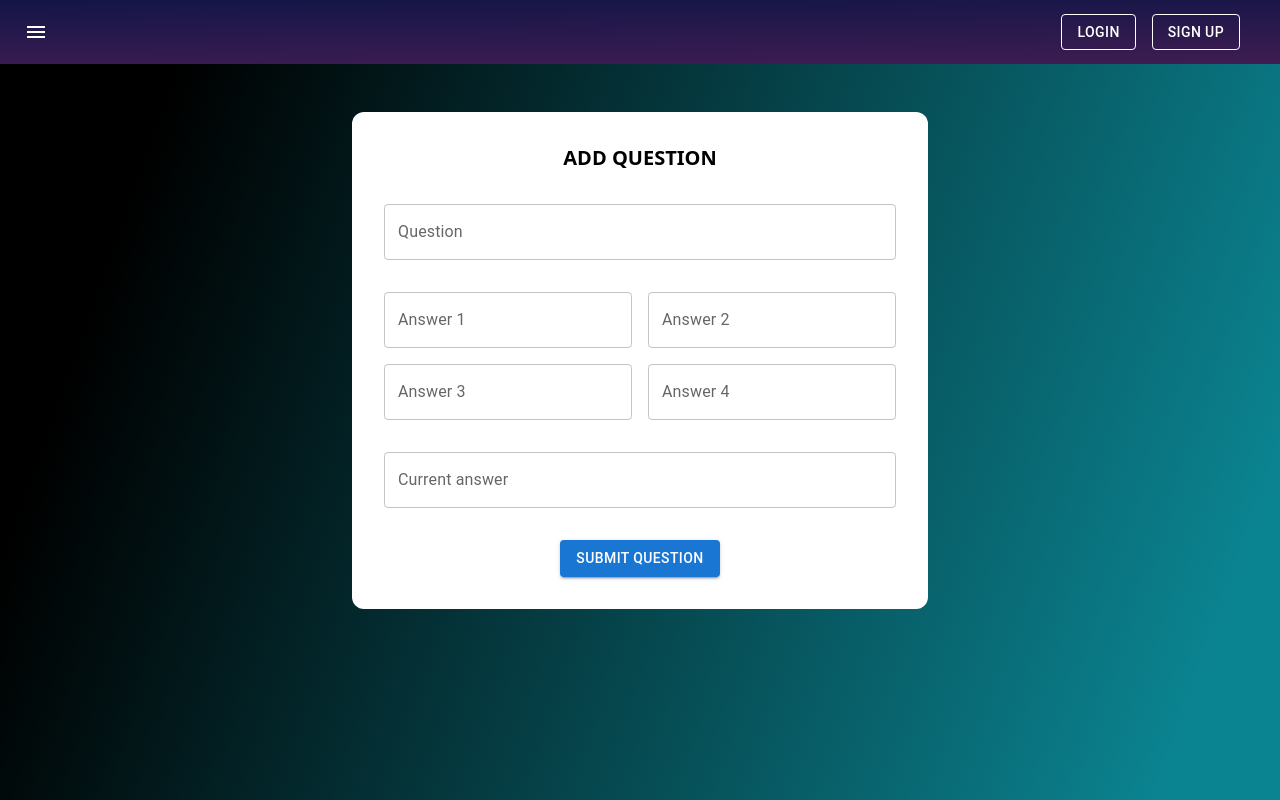
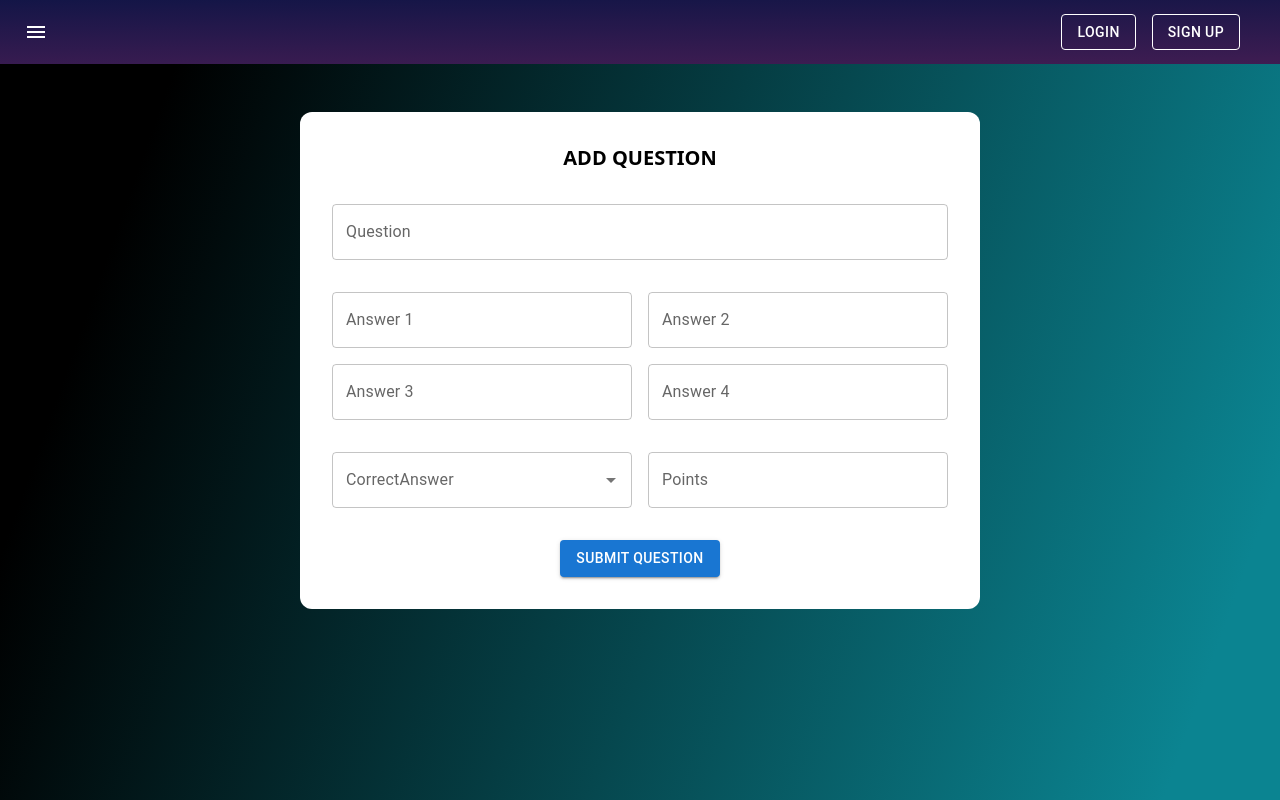
Before and after one commit to nenadmne/quiz, a React (Vite) app in the folder frontend/: page /admin in a window 1280 px wide. Built offline with nearby package versions, Linux system fonts and the light colour scheme.

Commit message:
Removed update reducer || Added point input and redo admin page

```diff
--- a/frontend/src/App.jsx
+++ b/frontend/src/App.jsx
@@ -2,7 +2,7 @@ import { createBrowserRouter, RouterProvider } from "react-router-dom";
 import Homepage from "./layouts/Homepage";
 import GameRoom from "./layouts/GameRoom";
 import NavigationBar from "./layouts/NavigationBar";
-import AdminPage from "./layouts/AdminPage";
+import AdminPage, { addQuestionAction } from "./layouts/AdminPage";
 
 import "react-toastify/dist/ReactToastify.css";
 import Lobby from "./layouts/Lobby";
@@ -28,6 +28,7 @@ function App() {
         {
           path: "/admin",
           element: <AdminPage />,
+          action: addQuestionAction
         },
       ],
     },
--- a/frontend/src/layouts/AdminPage.jsx
+++ b/frontend/src/layouts/AdminPage.jsx
@@ -1,33 +1,96 @@
 import { useState } from "react";
+import { Form } from "react-router-dom";
 import TextField from "@mui/material/TextField";
+import Autocomplete from "@mui/material/Autocomplete";
 import Button from "@mui/material/Button";
 
 export default function AdminPage() {
-  const [formData, setFormData] = useState({
-    question: "",
-    answers: ["", "", "", ""],
-    currentAnswer: "",
-  });
+  const [answerValues, setAnswerValues] = useState([]); // State to store answer values
+
+  const handleAnswerChange = (event, index) => {
+    const newAnswerValues = [...answerValues];
+    newAnswerValues[index] = event.target.value;
+    setAnswerValues(newAnswerValues);
+  };
+
   return (
     <section className="w-full h-full flex flex-col items-center gap-8 bg-blueGrad p-12">
-      <form className="w-content flex flex-col justify-center items-center gap-8 p-8 bg-white rounded-xl">
+      <Form
+        method="POST"
+        className="w-content flex flex-col justify-center items-center gap-8 p-8 bg-white rounded-xl"
+      >
         <h1 className="uppercase text-xl">
           <strong>Add question</strong>
         </h1>
-        <TextField label="Question" variant="outlined" className="w-full" />
-        <div className="grid grid-cols-2 gap-4">
-          <TextField label="Answer 1" variant="outlined" name="answerOne" />
-          <TextField label="Answer 2" variant="outlined" name="answerTwo" />
-          <TextField label="Answer 3" variant="outlined" name="answerThree" />
-          <TextField label="Answer 4" variant="outlined" name="answerFour" />
-        </div>
         <TextField
-          label="Current answer"
+          label="Question"
           variant="outlined"
           className="w-full"
+          name="question"
         />
-        <Button variant="contained"> Submit question </Button>
-      </form>
+        <div className="grid grid-cols-2 gap-4 w-full">
+          {[1, 2, 3, 4].map((item, index) => (
+            <TextField
+              key={index}
+              label={`Answer ${item}`}
+              variant="outlined"
+              name={`answer${item}`}
+              onChange={(event) => handleAnswerChange(event, index)}
+            />
+          ))}
+        </div>
+        <div className="grid grid-cols-2 gap-4">
+          <Autocomplete
+            disablePortal
+            name="correctAnswer"
+            options={answerValues}
+            sx={{ width: 300 }}
+            renderInput={(params) => (
+              <TextField {...params} label="CorrectAnswer" />
+            )}
+          />
+          <TextField label="Points" variant="outlined" name="points" />
+        </div>
+
+        <Button type="submit" variant="contained">
+          Submit question
+        </Button>
+      </Form>
     </section>
   );
 }
+
+export const addQuestionAction = async ({ request }) => {
+  const data = await request.formData();
+  const questionData = {
+    question: data.get("question"),
+    answers: [
+      data.get("answer1"),
+      data.get("answer2"),
+      data.get("answer3"),
+      data.get("answer4"),
+    ],
+    correctAnswer: data.get("correctAnswer"),
+    points: data.get("points"),
+  };
+
+  try {
+    const response = await fetch("http://localhost:4000/addQuestion", {
+      method: "POST",
+      headers: {
+        "Content-Type": "application/json",
+      },
+      body: JSON.stringify({ questionData }),
+    });
+
+    if (!response.ok) {
+      throw new Error("Failed to add question");
+    }
+
+    const data = await response.json();
+    return data;
+  } catch (error) {
+    console.error("Error:", error);
+    throw new Error("An error occurred");
+  }
+};
--- a/frontend/src/store/contextProvider.jsx
+++ b/frontend/src/store/contextProvider.jsx
@@ -20,15 +20,6 @@ const gameReducer = (state, action) => {
       players: updatedPlayers,
     };
   }
-  if (action.type === "UPDATE") {
-    const updatedPlayers = state.players.filter(
-      (player) => player.id !== action.id
-    );
-    return {
-      players: updatedPlayers,
-    };
-  }
-
   return defaultGameState;
 };
 
@@ -46,15 +37,10 @@ const GameProvider = (props) => {
     dispatchGameAction({ type: "REMOVE", id: id });
   };
 
-  const updatePlayerHandler = (player) => {
-    dispatchGameAction({ type: "UPDATE", player: player });
-  };
-
   const gameContext = {
     players: gameState.players,
     addPlayer: addPlayerHandler,
     removePlayer: removePlayerHandler,
-    updatePlayer: updatePlayerHandler,
   };
 
   return (
```
Also changed, not shown: 1 other file (tests, documents, lock files or other folders).
